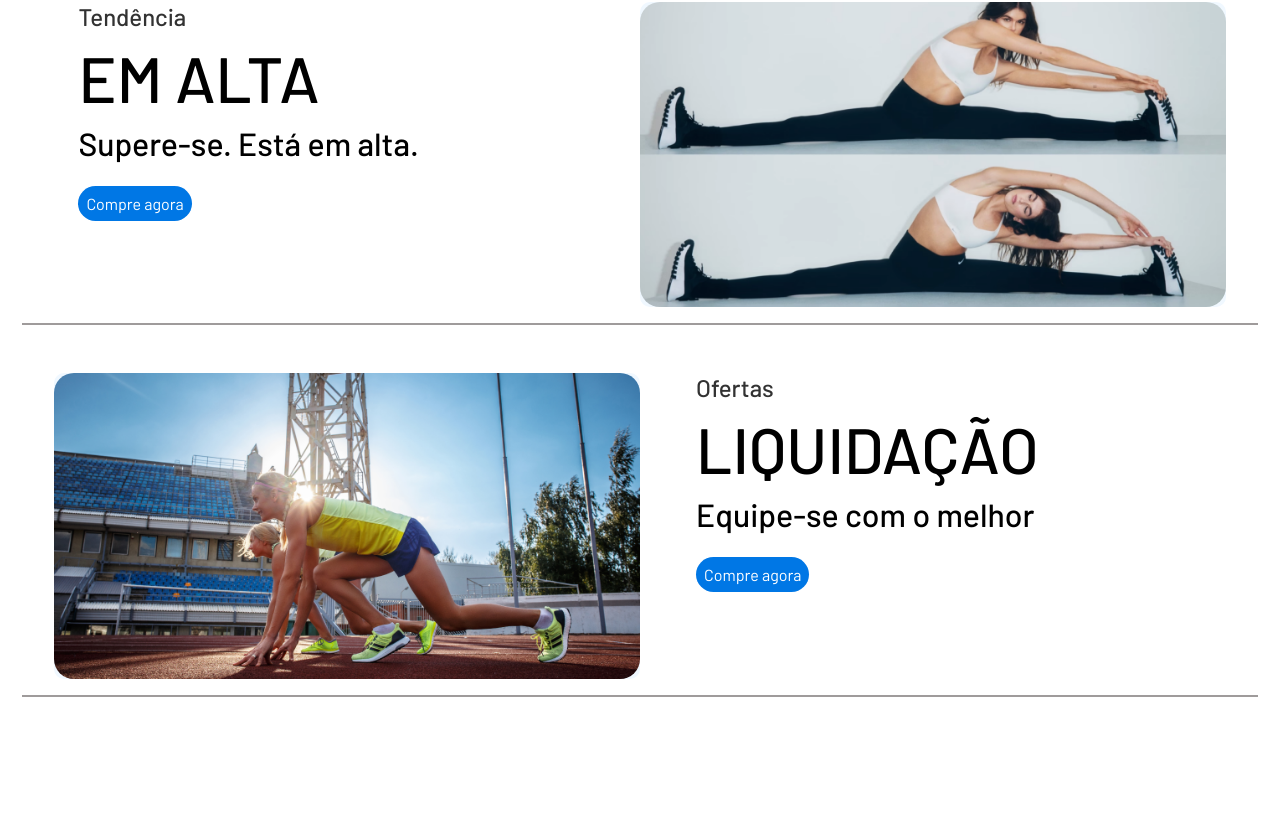
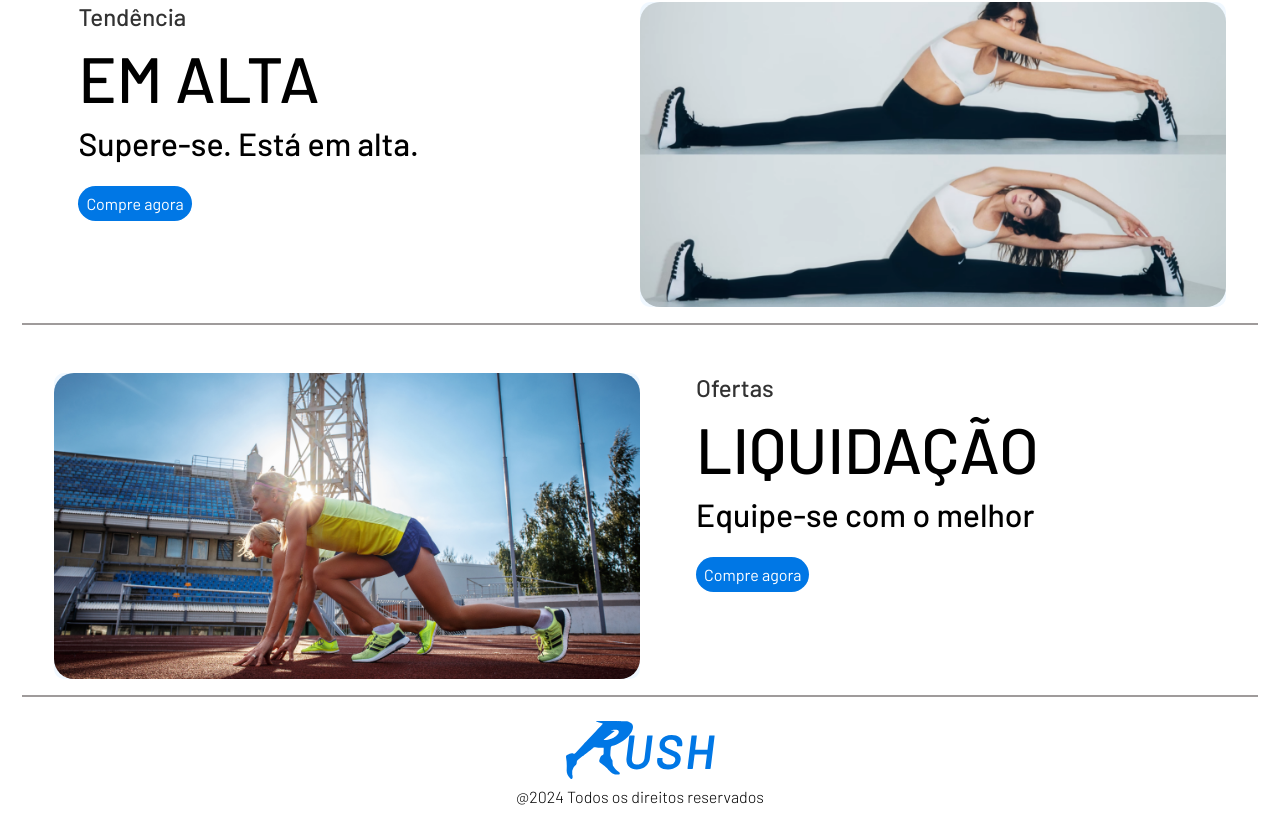
Before and after one commit to E-fficency/rush, a React (Vite) app: page / in a window 1280 px wide. Shown: the part 558-1388 px from the top of the page. Before the commit the page ends 1255 px from the top, so only its background shows below. Built offline with nearby package versions, Linux system fonts and the light colour scheme.

Commit message:
footer desktop

```diff
--- /dev/null
+++ b/src/components/FooterDesktop.jsx
@@ -0,0 +1,13 @@
+import { StyledFooterDesktop } from "../styles/FooterDesktop";
+import logo from '../assets/images/logo-desktop.svg'
+
+const FooterDesktop = () => {
+    return (
+        <StyledFooterDesktop>
+            <img src={logo} alt="Logo" />
+            <h5>@2024 Todos os direitos reservados</h5>
+        </StyledFooterDesktop>
+    );
+}
+
+export default FooterDesktop;
--- a/src/pages/Home.jsx
+++ b/src/pages/Home.jsx
@@ -5,6 +5,7 @@ import ProductList from "../components/ProductList";
 import HomeDesktop from "../components/HomeDesktop";
 import homeData from '../mocks/homeData'
 import { useEffect } from "react";
+import FooterDesktop from "../components/FooterDesktop";
 
 function Home() {
 
@@ -29,6 +30,7 @@ function Home() {
           />
         ))}
       </Container>
+      <FooterDesktop/>
       <Footer />
     </>
   );
--- a/src/styles/FooterCompra.jsx
+++ b/src/styles/FooterCompra.jsx
@@ -7,7 +7,7 @@ export const Footer = styled.footer`
   height: 18dvh;
   align-items: center;
   justify-content: space-around;
-  background-color: #F2F2F2;
+  background-color: #ffffff;
   box-shadow: 0px 1px 18.1px 0px rgba(0, 0, 0, 0.13);
   position: fixed;
   z-index: 100;
--- /dev/null
+++ b/src/styles/FooterDesktop.jsx
@@ -0,0 +1,14 @@
+import styled from "styled-components";
+
+export const StyledFooterDesktop = styled.footer`
+    display: flex;
+    flex-direction: column;
+    justify-content: center;
+    align-items: center;
+    padding: 1.5rem;
+    gap: 0.5rem;
+    h5{
+        font-weight: 300;
+        font-size: 1rem;
+    }
+`
--- a/src/styles/StyleListaDeDesejos.jsx
+++ b/src/styles/StyleListaDeDesejos.jsx
@@ -9,9 +9,10 @@ export const MainContainerListaDeDesejos = styled.main`
 
 export const TituloListaDesejos = styled.h1`
     display: flex;
-    justify-content: center;
+    justify-content: start;
     margin-bottom: 2rem;
-    font-size: 2rem;
+    font-size: 1.5rem;
+    font-weight: 400;a
 `
 
 export const ItemListaDeDesejos = styled.div`
@@ -36,7 +37,7 @@ export const ItemInfos = styled.div`
 
 export const SemItens = styled.h2`
     display: flex;
-    margin: 10rem 0;
+
     justify-content: center;
     align-items: center;
     font-weight: 400;
```
